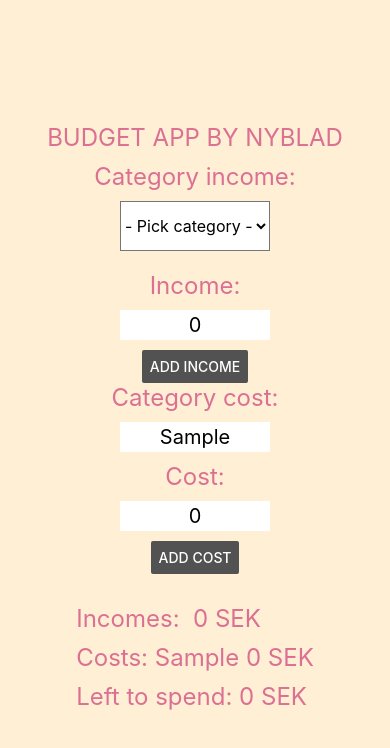
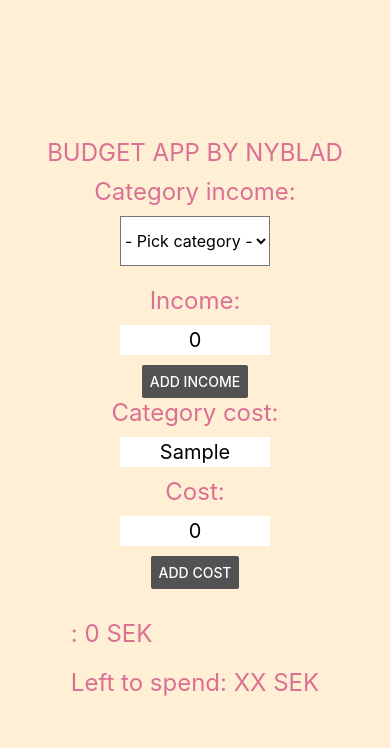
Before and after one commit to Technigo/project-react-native-app, a React Native app: screen / in a window 390 px wide. Both pictures are taken after typing "Sample" into the empty fields and a click on the button "ADD INCOME". Shown: the top 748 px of the page. Built offline with nearby package versions, Linux system fonts and the light colour scheme.

Commit message:
Updated functions to add incomes/costs to arrays

```diff
--- a/App.js
+++ b/App.js
@@ -18,10 +18,10 @@ import {
 //Input cost (add to array costs) - function handleCost?
 //Component to map the objects in the array listIncomes and listCosts
 //Sum component that calculates the incomes-costs to see what we have left
-//Shake phone to reset
+//Shake phone to reset?
 
 const App = () => {
-  // const [addToArray, setAddToArray] = useState()
+
   const [categoryIncome, setCategoryIncome] = useState('');
   const [categoryCost, setCategoryCost] = useState('');
   const [income, setIncome] = useState('0');
@@ -33,15 +33,21 @@ const App = () => {
   const [listCosts, setListCosts] = useState([]);
   const addedCosts = { category: categoryCost, income: cost };
 
-  // FUNCTIONS FOR ADDING INCOMES AND COSTS - NEED HELP WITH THIS
+  // FUNCTIONS FOR ADDING INCOMES AND COSTS
+  //Using concat() bc map() won't work otherwise..?
   const handleAddIncome = () => {
-    setListIncomes({ listIncomes: [...listIncomes, addedIncomes] })
-  }
+    // setListIncomes({ listIncomes: [...listIncomes, addedIncomes] });
+    setListIncomes(listIncomes => listIncomes.concat(addedIncomes));
+  };
   const handleAddCost = () => {
-    setListCosts({ listCosts: [...listCosts, addedCosts] })
-  }
+    //setListCosts(listCosts => [...listCosts, addedCosts]);
+    setListCosts(listCosts => listCosts.concat(addedCosts));
+  };
 
-  console.log(listIncomes, listCosts)
+  //NEED HELP WITH A FUNCTION TO CALCULATE THE INCOMES AND COSTS IN THE ARRAYS
+
+  console.log(listIncomes);
+  console.log(listCosts);
 
   return (
     <View style={styles.view}>
@@ -66,11 +72,7 @@ const App = () => {
         value={income}
       />
 
-      <Button
-        color="#525252"
-        title="Add income"
-        onPress={handleAddIncome}
-      />
+      <Button color="#525252" title="Add income" onPress={handleAddIncome} />
 
       <Text style={styles.text}>Category cost:</Text>
       <TextInput
@@ -94,13 +96,22 @@ const App = () => {
 
       <View style={styles.viewSummary}>
         <Text style={styles.text}>
-          Incomes: {categoryIncome} {income} SEK
-        </Text>
-        <Text style={styles.text}>
-          Costs: {categoryCost} {cost} SEK
+          {listIncomes.map((items, index) => (
+            <View key={index}>
+              {items.category}: {items.income} SEK
+            </View>
+          ))}
         </Text>
 
-        <Text style={styles.text}>Left to spend: {income - cost} SEK</Text>
+        <Text style={styles.text}>
+          {listCosts.map((items, index) => (
+            <View key={index}>
+              {items.category}: {items.costs} SEK
+            </View>
+          ))}
+        </Text>
+
+        <Text style={styles.text}>Left to spend: XX SEK</Text>
       </View>
     </View>
   );
```
